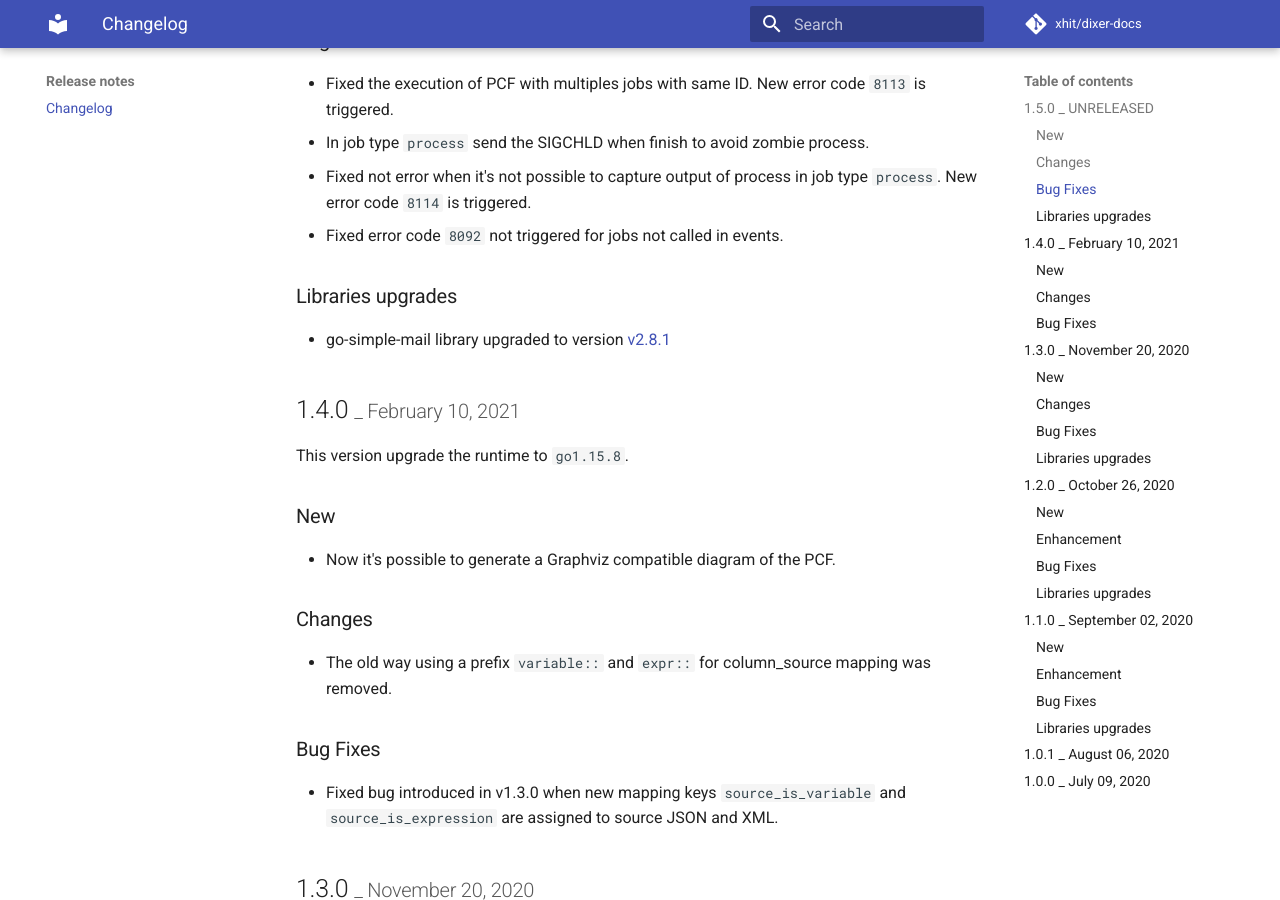
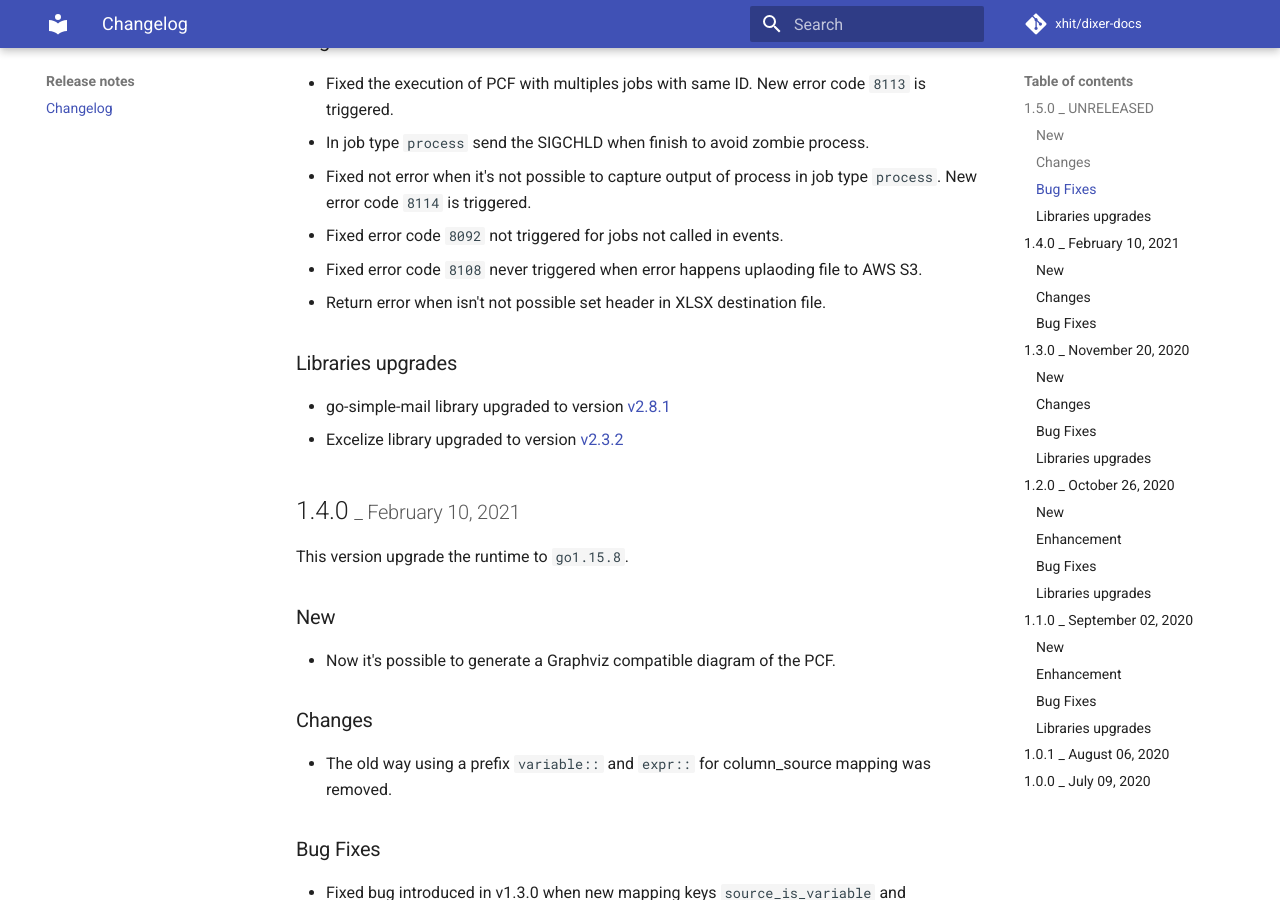
Before and after one commit to Dixer-ETL/dixer-docs, an MkDocs documentation site: the page built from docs/Changelog.md, in a window 1280 px wide and 900 px high, scrolled down 763 px. Built offline with MkDocs 1.6.1 and Material for MkDocs 9.7.7, drawn with Linux system fonts in a browser that asks for light colours; comment, search, counter and statistics services are not loaded.

Commit message:
Doc new Excelize version and fixed errors

```diff
--- a/docs/Changelog.md
+++ b/docs/Changelog.md
@@ -20,9 +20,12 @@ This version add performance improvements with variables and connections.
 * In job type `process` send the SIGCHLD when finish to avoid zombie process.
 * Fixed not error when it's not possible to capture output of process in job type `process`. New error code `8114` is triggered.
 * Fixed error code `8092` not triggered for jobs not called in events.
+* Fixed error code `8108` never triggered when error happens uplaoding file to AWS S3.
+* Return error when isn't not possible set header in XLSX destination file.
 
 ### Libraries upgrades
 * go-simple-mail library upgraded to version [v2.8.1](https://github.com/xhit/go-simple-mail/tree/v2.8.1)
+* Excelize library upgraded to version [v2.3.2](https://github.com/360EntSecGroup-Skylar/excelize/tree/v2.3.2)
 
 ## 1.4.0 <small>_ February 10, 2021</small>
 
```
Also changed, not shown: docs/Getting-started.md (+1 -1 lines).
